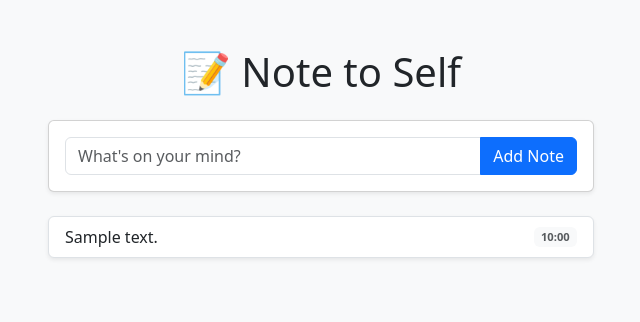
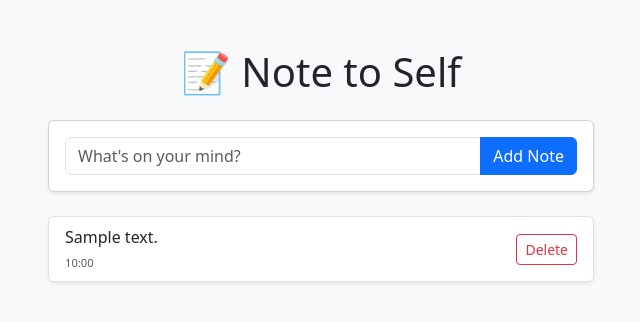
Before and after one commit to Ifenny77/my-notes-app, a Flask app: page / in a window 1280 px wide. Shown: the top 322 px of the page, without its empty margins (319-959 px from the left). Run offline with Flask 3, Linux system fonts and the light colour scheme; tables that the repository leaves empty hold one stand-in row (values such as "Sample post").

Commit message:
Add delete button functionality

```diff
--- a/app.py
+++ b/app.py
@@ -40,5 +40,15 @@ def delete_note(id):
     db.session.commit()
     return redirect(url_for('index'))
 
+@app.route('/delete/<int:id>')
+def delete(id):
+    note_to_delete = Note.query.get_or_404(id)
+    try:
+        db.session.delete(note_to_delete)
+        db.session.commit()
+        return redirect('/')
+    except:
+        return 'There was a problem deleting that note'
+
 if __name__ == '__main__':
     app.run(debug=True, port=5001)
--- a/templates/index.html
+++ b/templates/index.html
@@ -28,12 +28,14 @@
 
                 <div class="list-group">
                     {% for note in notes %}
-                    <div class="list-group-item list-group-item-action d-flex justify-content-between align-items-center note-card mb-2 shadow-sm rounded">
-                        {{ note.content }}
-                        <span class="badge bg-light text-muted" style="font-size: 0.7rem;">
-                            {{ note.date_created.strftime('%H:%M') }}
-                        </span>
-                    </div>
+<div class="list-group-item list-group-item-action d-flex justify-content-between align-items-center note-card mb-2 shadow-sm rounded">
+    <div>
+        {{ note.content }}
+        <br>
+        <small class="text-muted" style="font-size: 0.7rem;">{{ note.date_created.strftime('%H:%M') }}</small>
+    </div>
+    <a href="/delete/{{ note.id }}" class="btn btn-sm btn-outline-danger">Delete</a>
+</div>
                     {% endfor %}
                 </div>
             </div>
```
